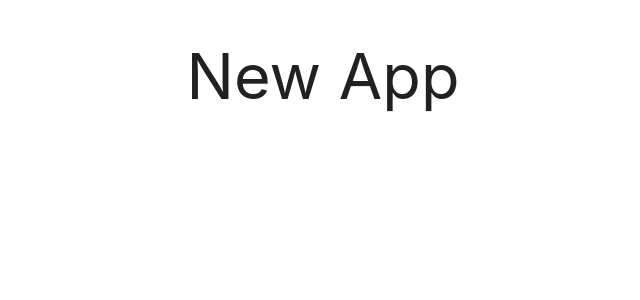
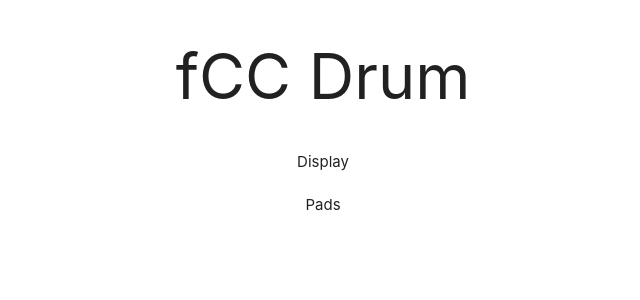
Before and after one commit to deweis/fcc-drum-machine, a React (Create React App) app: page / in a window 1280 px wide. Shown: the top 300 px of the page, without its empty margins (317-957 px from the left). Built offline with nearby package versions, Linux system fonts and the light colour scheme.

Commit message:
Add Display and Pads components

```diff
--- a/src/components/App.js
+++ b/src/components/App.js
@@ -1,11 +1,23 @@
 import React, { Component } from 'react';
+import Display from './Display';
+import Pads from './Pads';
 import './App.css';
 
 class App extends Component {
   render() {
     return (
       <div className="App">
-        <h1>New App</h1>
+        <h1>fCC Drum</h1>
+        <div className="section">
+          <div className="container">
+            <div className="row">
+              <Display />
+            </div>
+            <div className="row">
+              <Pads />
+            </div>
+          </div>
+        </div>
       </div>
     );
   }
--- /dev/null
+++ b/src/components/Display.js
@@ -0,0 +1,7 @@
+import React from 'react';
+
+const Display = () => {
+  return <div>Display</div>;
+};
+
+export default Display;
--- /dev/null
+++ b/src/components/Pads.js
@@ -0,0 +1,7 @@
+import React from 'react';
+
+const Pads = () => {
+  return <div>Pads</div>;
+};
+
+export default Pads;
```
